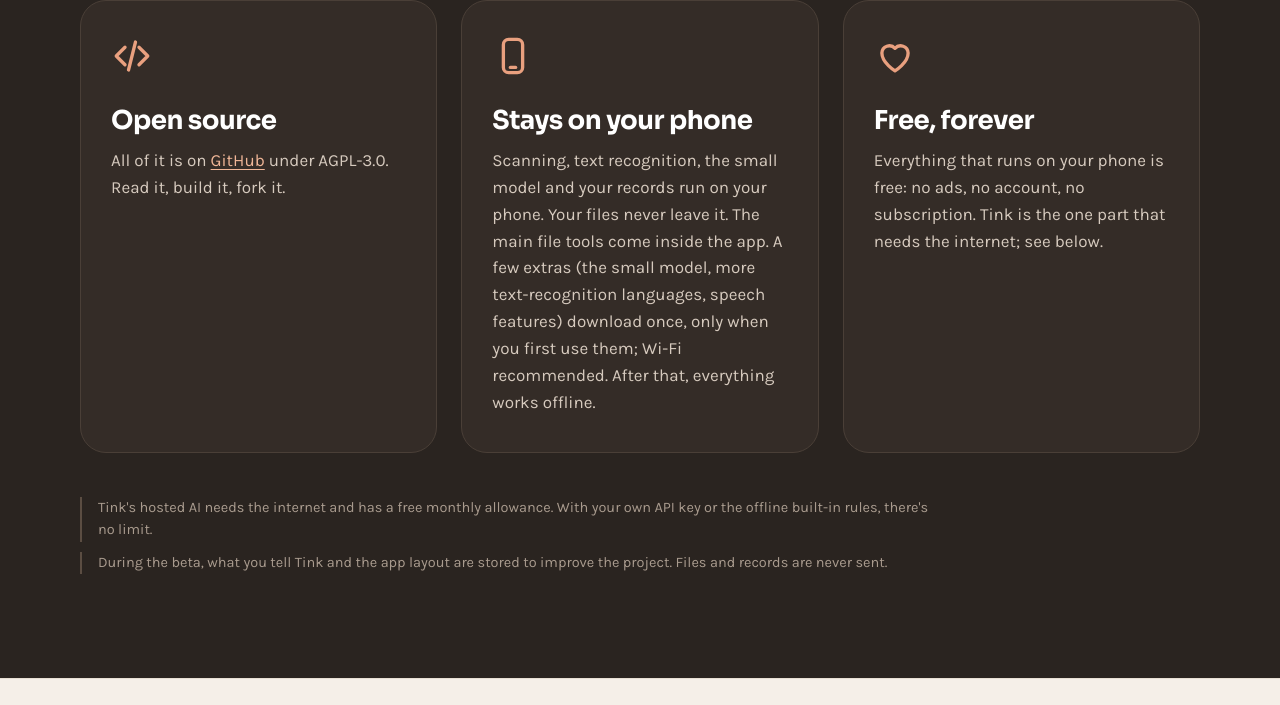
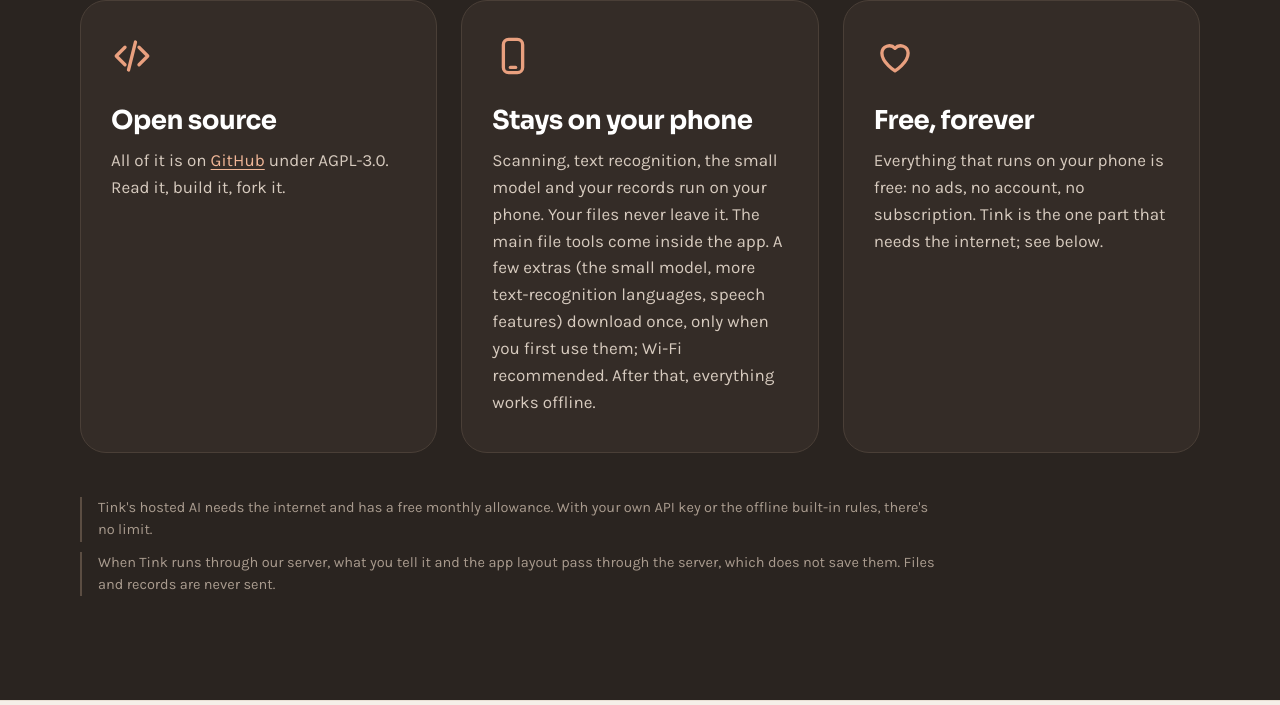
Before and after one commit to stonetech-pxia/tinkrum-site, a plain HTML site: page index.html in a window 1280 px wide. Shown: the part 5311-6016 px from the top of the page. Drawn offline with Linux system fonts and the light colour scheme.

Commit message:
Home page: say the server does not save what you tell Tink
The line said requests are stored during the beta; the production relay saves
none, and the founder chose on 2026-11-25 to keep it that way.

Co-Authored-By: Claude Sonnet 5.5 <noreply@anthropic.com>

```diff
--- a/index.html
+++ b/index.html
@@ -327,7 +327,7 @@
 
       <div class="notes">
         <p>Tink's hosted AI needs the internet and has a free monthly allowance. With your own API key or the offline built-in rules, there's no limit.</p>
-        <p>During the beta, what you tell Tink and the app layout are stored to improve the project. Files and records are never sent.</p>
+        <p>When Tink runs through our server, what you tell it and the app layout pass through the server, which does not save them. Files and records are never sent.</p>
       </div>
     </div>
   </section>
```
